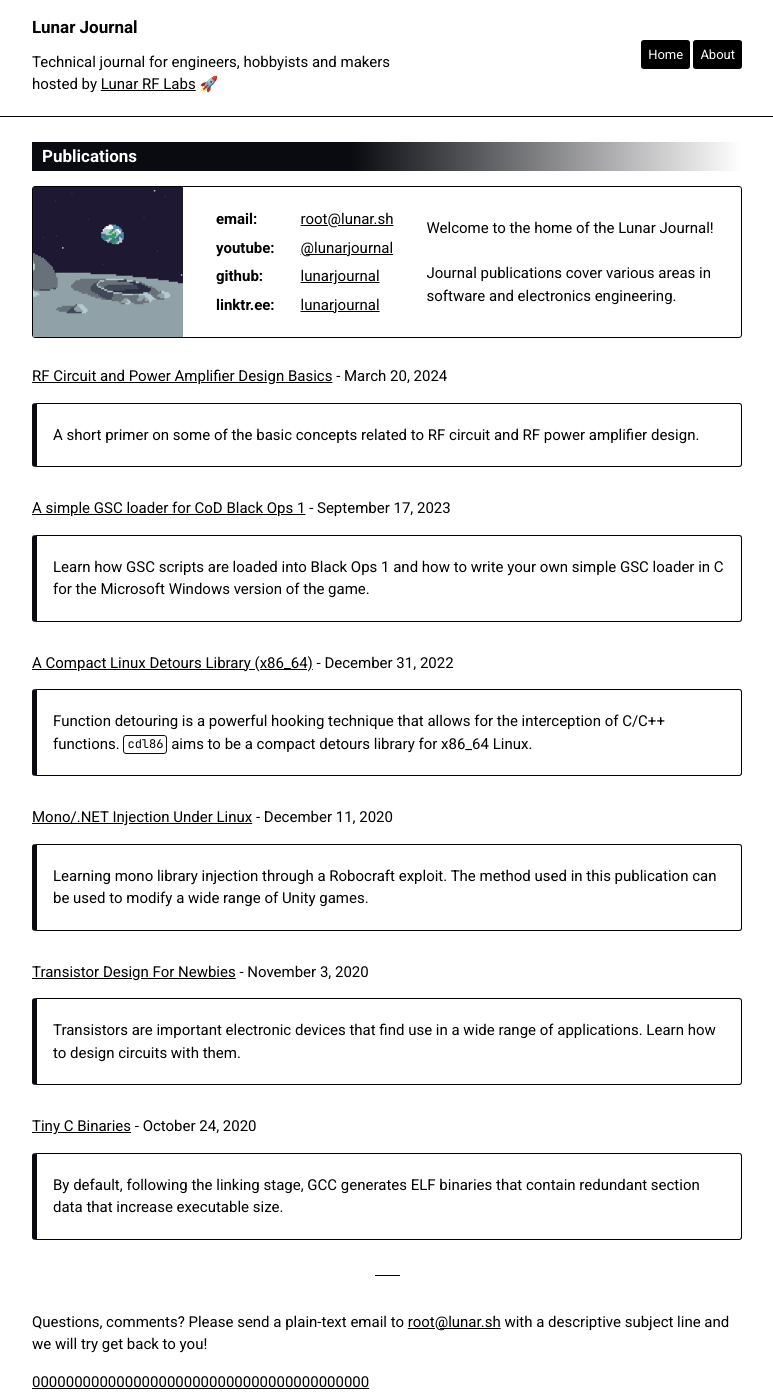
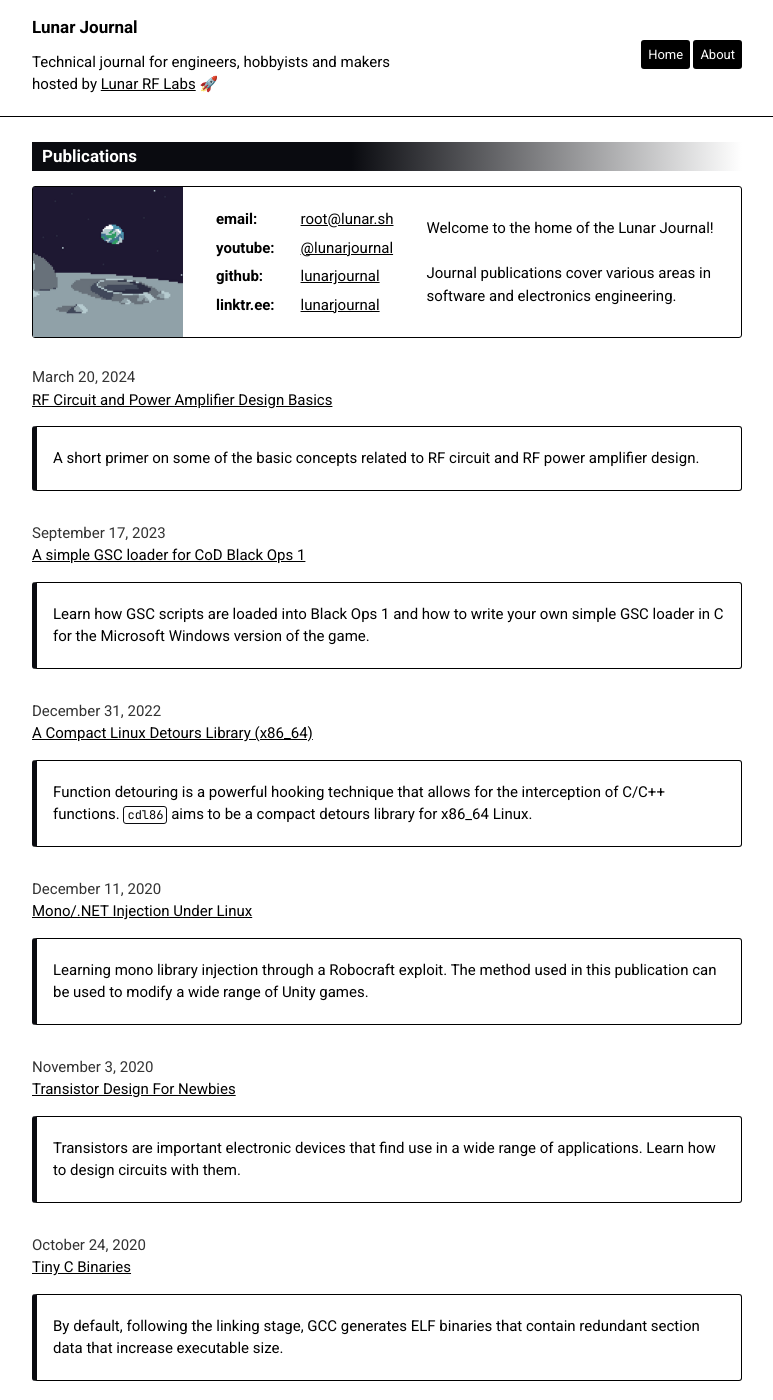
Before and after one commit to microstub/microstub.github.io, a Jekyll site: the page built from index.html, in a window 1280 px wide and 1400 px high. Shown: the whole window, without its empty margins (253-1026 px from the left). Built offline with Jekyll 4.4.1, drawn with Linux system fonts in a browser that asks for light colours; some of the changed lines change nothing that is shown.

Commit message:
Update index.html

```diff
--- a/index.html
+++ b/index.html
@@ -8,7 +8,8 @@
   {% for post in site.posts %}
   <article class="post">
     <header>
-      <div><a href="{{ site.baseurl }}{{ post.url }}">{{ post.title }}</a> - {{ post.date | date: "%B %e, %Y" }}</div>
+      <span>{{ post.date | date: "%B %e, %Y" }}</span>
+      <div><a href="{{ site.baseurl }}{{ post.url }}">{{ post.title }}</a></div>
       <div class="excerpt">{{ post.excerpt }}</div>
     </header>
   </article>
```
